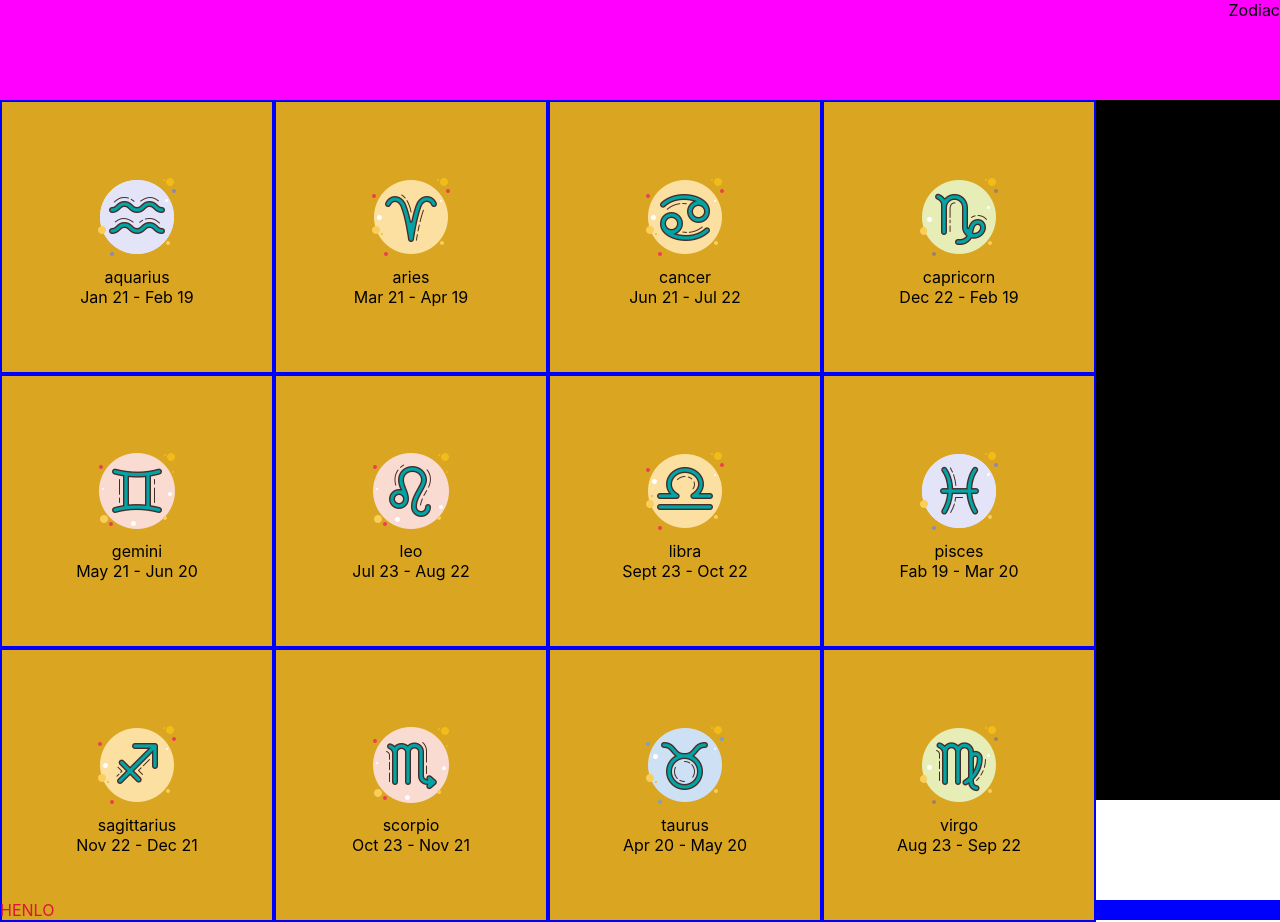
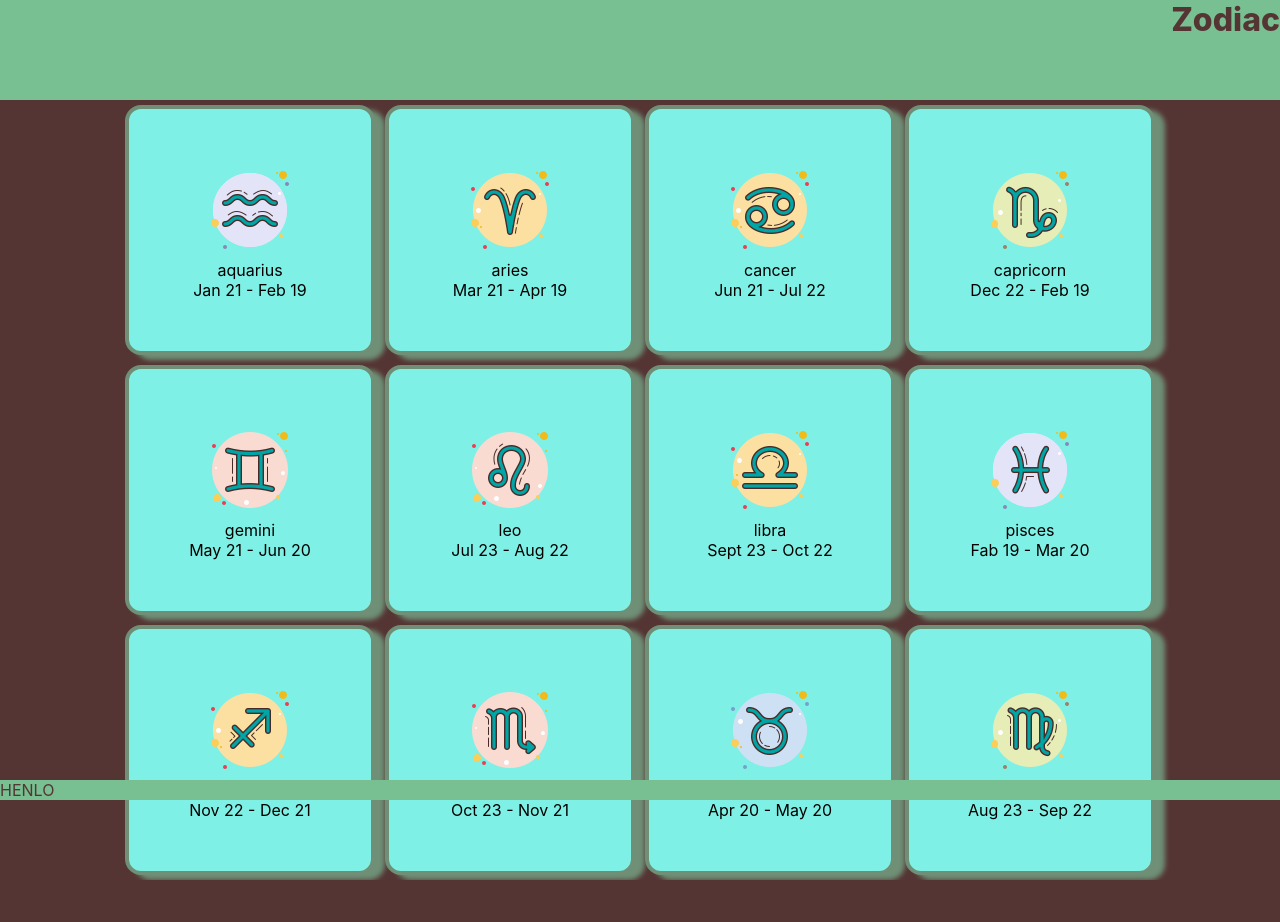
Before and after one commit to Bradley-Bird/zodiac, a React (Create React App) app: page / in a window 1280 px wide. After the commit the page ends 880 px from the top, so only its background shows below. Built offline with nearby package versions, Linux system fonts and the light colour scheme.

Commit message:
basic css added test passing

```diff
--- a/src/App.css
+++ b/src/App.css
@@ -1,7 +1,7 @@
 .App {
   text-align: center;
-  height: 100vh;
-  background-color: black;
+  position: absolute;
+  height: 100%;
 }
 
 .App-logo {
--- a/src/components/Footer/Footer.css
+++ b/src/components/Footer/Footer.css
@@ -1,9 +1,9 @@
 footer {
     display: flex;
+    position: fixed;
     bottom: 0;
     height: 20px;
-    color: crimson;
-    background-color: blue;
+    color: var(--dark-liver-horses);
+    background-color: var(--dark-sea-green);
     width: 100%;
-
 }
--- a/src/components/Header/Header.css
+++ b/src/components/Header/Header.css
@@ -2,6 +2,9 @@ header {
     top: 0;
     height: 100px;
     display: flex;
-    background-color: fuchsia;
+    background-color: var(--dark-sea-green);
     justify-content: flex-end;
+    font-size: xx-large;
+    font-weight: 800;
+    color: var(--dark-liver-horses);
 }
--- a/src/components/Main/Main.css
+++ b/src/components/Main/Main.css
@@ -1,6 +1,12 @@
 main {
     display: flex;
     flex-wrap: wrap;
-    align-content: flex-start;
-    height: 100vh;
+    contain: content;
+    overflow: auto;
+    height: auto;
+    align-content: space-around;
+    background-color: var(--dark-liver-horses);
+    flex-direction: row;
+    align-items: center;
+    justify-content: center;
 }
--- a/src/components/Zodiac/Zodiac.css
+++ b/src/components/Zodiac/Zodiac.css
@@ -1,12 +1,15 @@
 .sign {
     height: 250px;
     width: 250px;
-    background-color: goldenrod;
+    margin: 5px;
+    background-color: var(--fluorescent-blue);
     display: flex;
     flex-direction: column;
     justify-content: center;
     align-items: center;
     text-align: center;
     padding: 10px;
-    border: solid 2px blue;
+    border: solid 4px var(--russian-green);
+    border-radius: 1em;
+    box-shadow: 10px 5px 5px var(--russian-green);
 }
--- a/src/index.css
+++ b/src/index.css
@@ -1,5 +1,18 @@
-body {
+* {
+  box-sizing: border-box;
+  --dark-liver-horses: hsla(2, 24%, 27%, 1);
+  --ebony: hsla(93, 5%, 36%, 1);
+  --russian-green: hsla(132, 13%, 50%, 1);
+  --dark-sea-green: hsla(141, 36%, 61%, 1);
+  --fluorescent-blue: hsla(174, 79%, 72%, 1);
+}
+
+html, body {
   margin: 0;
+  padding: 0;
+  height: 100vh;
+  width: 100vw;
+  background-color: var(--dark-liver-horses);
   font-family: -apple-system, BlinkMacSystemFont, 'Segoe UI', 'Roboto', 'Oxygen',
     'Ubuntu', 'Cantarell', 'Fira Sans', 'Droid Sans', 'Helvetica Neue',
     sans-serif;
```
Also changed, not shown: public/index.html (+10 -4 lines), 1 other file (tests, documents, lock files or other folders).
